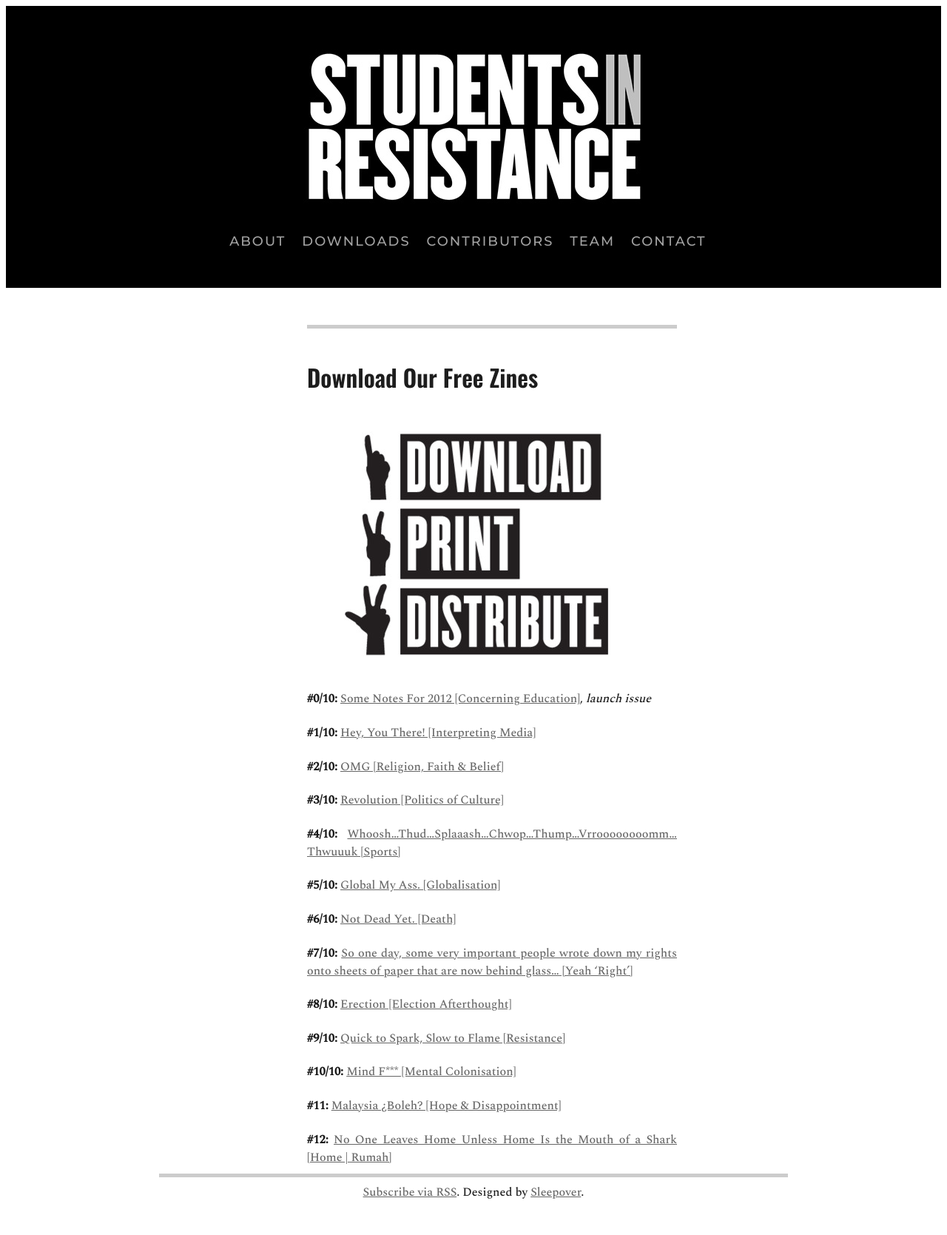
After one commit to djcgill/students-in-resistance, a Django app: page /downloads in a window 1280 px wide. The commit adds this page. Shown: the whole page at 74% size. Run offline with Django 3.2, Linux system fonts and the light colour scheme; parts of the project's set-up code (start-up, migrations or seed data) failed here and were passed over.

Commit message:
*Added Downloads page Added static files to child templates *Removed leading slash from blog/urls.py and added Pillow to requirements.txt

```diff
--- a/blog/templates/blog/about.html
+++ b/blog/templates/blog/about.html
@@ -1,10 +1,11 @@
 {% extends 'blog/base.html' %}
+{% load static %}
 {% block content %}
     <div id="content" class="single">
         <div class="post">
             <h3>What? Who? Why?</h3>
             <div class="text">
-                <p><img src="/static/images/about-image.jpg"/></p>
+                <p><img src="{% static images/about-image.jpg %}"/></p>
                 <p>To all educational institutions, students are not assets, not capital.&nbsp;Students have the capacity to think and to voice out opinions independently without affiliation to any political parties and councils. &nbsp;</p>
                 <p>Initiated by several like-minded students from The University of Nottingham Malaysia Campus (UNMC) in 2011, <em>Students in Resistance</em> has since widened its outreach and has been receiving contributions from undergraduates, postgraduates, as well as writers from and beyond UNMC. &nbsp;&nbsp;</p>
                 <p><em>Students in Resistance</em> is not just a group. It is a radical platform, a laboratory &ndash; experimental and organic. Contributions from students are highly encouraged.&nbsp;Writers may come and go.&nbsp;The aim is to ignite sparks, to trigger debates.&nbsp;</p>
--- a/blog/templates/blog/base.html
+++ b/blog/templates/blog/base.html
@@ -10,7 +10,7 @@
             <div id="header">
                 <h1><a href="{% url 'blog:index' %}"><img src="{% static 'images/header-image.jpg' %}"/></a></h1>
 				<h2 style="margin-top:15px; font-size:1.4em">
-					<a href="{% url 'blog:about' %}">ABOUT</a>&nbsp;&nbsp;<a href="{% url 'blog:contributors' %}">           CONTRIBUTORS</a>&nbsp;&nbsp;<a href="{% url 'blog:team' %}">          TEAM</a>&nbsp;&nbsp;<a href="{% url 'blog:contact' %}">           CONTACT</a>&nbsp;&nbsp;
+					<a href="{% url 'blog:about' %}">ABOUT</a>&nbsp;&nbsp;<a href="{% url 'blog:downloads' %}">               DOWNLOADS</a>&nbsp;&nbsp;<a href="{% url 'blog:contributors' %}">           CONTRIBUTORS</a>&nbsp;&nbsp;<a href="{% url 'blog:team' %}">          TEAM</a>&nbsp;&nbsp;<a href="{% url 'blog:contact' %}">           CONTACT</a>&nbsp;&nbsp;
 				</h2>
             </div>
             {% block content %}
--- a/blog/templates/blog/contact.html
+++ b/blog/templates/blog/contact.html
@@ -1,10 +1,11 @@
 {% extends 'blog/base.html' %}
+{% load static %}
 {% block content %}
     <div id="content" class="single">
         <div class="post">
             <h3>Do you have something to say?</h3>
             <div class="text">
-                <p><img src="/static/images/pen-your-thought.jpg"/></p>
+                <p><img src="{% static 'images/pen-your-thought.jpg' %}"/></p>
                 <p>Interested to contribute? This platform accepts a wide variety of texts, from creative to academic writings, from experimental non-fictions to word plays.&nbsp;Usually, the editorial team will propose a theme. For this reason, it is advisable to contact us so that we can keep you in the loop prior to submission: <strong>studentsinresistance@gmail.com</strong></p>
             </div>
         </div>
--- /dev/null
+++ b/blog/templates/blog/downloads.html
@@ -0,0 +1,26 @@
+{% extends 'blog/base.html' %}
+{% load static %}
+{% block content %}
+    <div id="content" class="single">
+        <div class="post">
+            <h3>Download Our Free Zines</h3>
+            <div class="text">
+                <p><img src="{% static 'images/download-image.jpg' %}"></p>
+                <p><strong>#0/10:</strong> <a href="https://t.umblr.com/redirect?z=https%3A%2F%2Fdrive.google.com%2Fopen%3Fid%3D0B0qfyaWUV7k5c2UwZEhZWGZZX0k&amp;t=NzhjYzhhMzE4NjNkY2MwOTA3NTUwNDgxYWUyNWNjODBiNzY0ZDg5MyxUbU4zdWpESg%3D%3D&amp;p=&amp;m=0" target="_blank">Some Notes For 2012 [Concerning Education]</a>, <em>launch issue</em>&nbsp;</p>
+                <p><strong>#1/10:</strong> <a href="https://t.umblr.com/redirect?z=https%3A%2F%2Fdrive.google.com%2Fopen%3Fid%3D0B0qfyaWUV7k5MjdwSVVDOE5Kc0k&amp;t=NmMwNGY0YTExNWM1MmY3MGMzYjVhMjlhODc5MTQ2MjNhNzg3ODc4NCxUbU4zdWpESg%3D%3D&amp;p=&amp;m=0" target="_blank">Hey, You There! [Interpreting Media]</a></p>
+                <p><strong>#2/10:</strong>&nbsp;<a href="https://t.umblr.com/redirect?z=https%3A%2F%2Fdrive.google.com%2Fopen%3Fid%3D0B0qfyaWUV7k5TmtPUVNvU01Yb2c&amp;t=YTU1OGNjYzA1NmIzODhkZDc1NWY0NmFjZjE0N2E0YWUxMTczOGQwZCxUbU4zdWpESg%3D%3D&amp;p=&amp;m=0" target="_blank">OMG [Religion, Faith &amp; Belief]</a></p>
+                <p><strong>#3/10:</strong> <a href="https://t.umblr.com/redirect?z=https%3A%2F%2Fdrive.google.com%2Fopen%3Fid%3D0B0qfyaWUV7k5cVluTHk4clFoY0k&amp;t=NTAxYzNmMzZhM2IyNmVlZDMzOWYwZTJkODIzMzI3MmQ4MjJlYzIxMixUbU4zdWpESg%3D%3D&amp;p=&amp;m=0" target="_blank">Revolution [Politics of Culture]</a></p>
+                <p><strong>#4/10:</strong>&nbsp;<a href="https://t.umblr.com/redirect?z=https%3A%2F%2Fdrive.google.com%2Fopen%3Fid%3D0B0qfyaWUV7k5dTlRVldrTjdtVk0&amp;t=MzAyYzljZTVmMzIwZjM1Yzc3ODNjZDhlYjkwMjIwNDhjYWFhZThkZCxUbU4zdWpESg%3D%3D&amp;p=&amp;m=0" target="_blank">Whoosh&hellip;Thud&hellip;Splaaash&hellip;Chwop&hellip;Thump&hellip;Vrroooooooomm&hellip;Thwuuuk [Sports]</a></p>
+                <p><strong>#5/10:</strong>&nbsp;<a href="https://t.umblr.com/redirect?z=https%3A%2F%2Fdrive.google.com%2Fopen%3Fid%3D0B0qfyaWUV7k5YTNwcTFlemVSa2M&amp;t=MTk1ZDdmMzAxNmZkMzE5ODBkYjQwMjg2YmQyZjE5ZGJlY2I0NzdiZCxUbU4zdWpESg%3D%3D&amp;p=&amp;m=0" target="_blank">Global My Ass. [Globalisation]</a></p>
+                <p><strong>#6/10:</strong> <a href="https://t.umblr.com/redirect?z=https%3A%2F%2Fdrive.google.com%2Fopen%3Fid%3D0B0qfyaWUV7k5LTNEQU9Pa3NPb0U&amp;t=MTliYjZhYWY4YmRjZTNiOTk5NDBjZDc1MzUzNzY4YzQxYjI1ZmFjYSxUbU4zdWpESg%3D%3D&amp;p=&amp;m=0" target="_blank">Not Dead Yet. [Death]</a></p>
+                <p><strong>#7/10: </strong><a href="https://t.umblr.com/redirect?z=https%3A%2F%2Fdrive.google.com%2Fopen%3Fid%3D0B0qfyaWUV7k5SU1LVUFmXzgzU3c&amp;t=ZTEyMTAzZWI4YjY1Y2U5MWVmOTU3MjUwMTZmNWI2Nzc5NzA4ZWE2NyxUbU4zdWpESg%3D%3D&amp;p=&amp;m=0" target="_blank">So one day, some very important people wrote down my rights onto sheets of paper that are now behind glass&hellip; [Yeah &lsquo;Right&rsquo;]</a></p>
+                <p><strong>#8/10:</strong> <a href="https://t.umblr.com/redirect?z=https%3A%2F%2Fdrive.google.com%2Fopen%3Fid%3D0B0qfyaWUV7k5ak1yQWhZaE15a2c&amp;t=NWU3OGEyNDk1ODg5YTFkY2RlMDVmYTRkMjNlYjJmMzM5YTQwMTA5NCxUbU4zdWpESg%3D%3D&amp;p=&amp;m=0" target="_blank">Erection [Election Afterthought]</a></p>
+                <p><strong>#9/10:</strong> <a href="https://t.umblr.com/redirect?z=https%3A%2F%2Fdrive.google.com%2Fopen%3Fid%3D0B0qfyaWUV7k5SGFTTHNGaTByTVk&amp;t=NjRhYWZmNjY3YmMzYTRhNTI0OTIxNzlkZTZiZjliMDczMjg2N2QyNCxUbU4zdWpESg%3D%3D&amp;p=&amp;m=0" target="_blank">Quick to Spark, Slow to Flame [Resistance]</a></p>
+                <p><strong>#10/10:</strong> <a href="https://t.umblr.com/redirect?z=https%3A%2F%2Fdrive.google.com%2Fopen%3Fid%3D0B0qfyaWUV7k5WktzWF9ZN0RRNms&amp;t=OTgxZjdlMjQ4ZTJkYmQ1ODMyZmIxMGM0NTM0YTdlNTJiMzkxMjkxMCxUbU4zdWpESg%3D%3D&amp;p=&amp;m=0" target="_blank">Mind F*** [Mental Colonisation]</a></p>
+                <p><strong>#11: </strong><a href="https://t.umblr.com/redirect?z=https%3A%2F%2Fdrive.google.com%2Fopen%3Fid%3D0B0qfyaWUV7k5b0pXdl9JcThyb3c&amp;t=ZTVlM2JkNTg3MzYyY2IzYWVmMDMzM2Q5ZTM1NzBhZTM0MTk5NDU3ZCxUbU4zdWpESg%3D%3D&amp;p=&amp;m=0" target="_blank">Malaysia&nbsp;&iquest;Boleh? [Hope &amp; Disappointment]</a></p>
+                <p><strong>#12:</strong> <a href="https://t.umblr.com/redirect?z=https%3A%2F%2Fdrive.google.com%2Fopen%3Fid%3D0B0qfyaWUV7k5eHRsQkh2d1JKaEU&amp;t=YjBjZjgxYzVlOGM4Y2JiZTM2ZGIxMzFiZTk4MTlhYmM5N2NhZTg3YyxUbU4zdWpESg%3D%3D&amp;p=&amp;m=0" target="_blank">No One Leaves Home Unless Home Is the Mouth of a Shark [Home | Rumah]</a></p>
+            </div>
+        </div>
+
+    </div>
+{% endblock %}
--- a/blog/urls.py
+++ b/blog/urls.py
@@ -6,7 +6,8 @@ urlpatterns = [
     path('', views.IndexView.as_view(), name='index'),
     path('about/', views.AboutView.as_view(), name='about'),
     path('team/', views.TeamView.as_view(), name='team'),
+    path('downloads', views.DownloadsView.as_view(), name='downloads'),
     path('contact/', views.ContactView.as_view(), name='contact'),
     path('contributors/', views.ContribView.as_view(), name='contributors'),
-    path('/blog/<int:pk>/', views.DetailView.as_view(), name='detail'),
+    path('blog/<int:pk>/', views.DetailView.as_view(), name='detail'),
 ]
--- a/blog/views.py
+++ b/blog/views.py
@@ -21,6 +21,9 @@ class AboutView(generic.TemplateView):
 class TeamView(generic.TemplateView):
 	template_name = 'blog/team.html'
 
+class DownloadsView(generic.TemplateView):
+	template_name = 'blog/downloads.html'
+
 class ContactView(generic.TemplateView):
 	template_name = 'blog/contact.html'
 
--- a/requirements.txt
+++ b/requirements.txt
@@ -1 +1,2 @@
 django
+Pillow
```
Also changed, not shown: blog/static/images/download-image.jpg (added).
